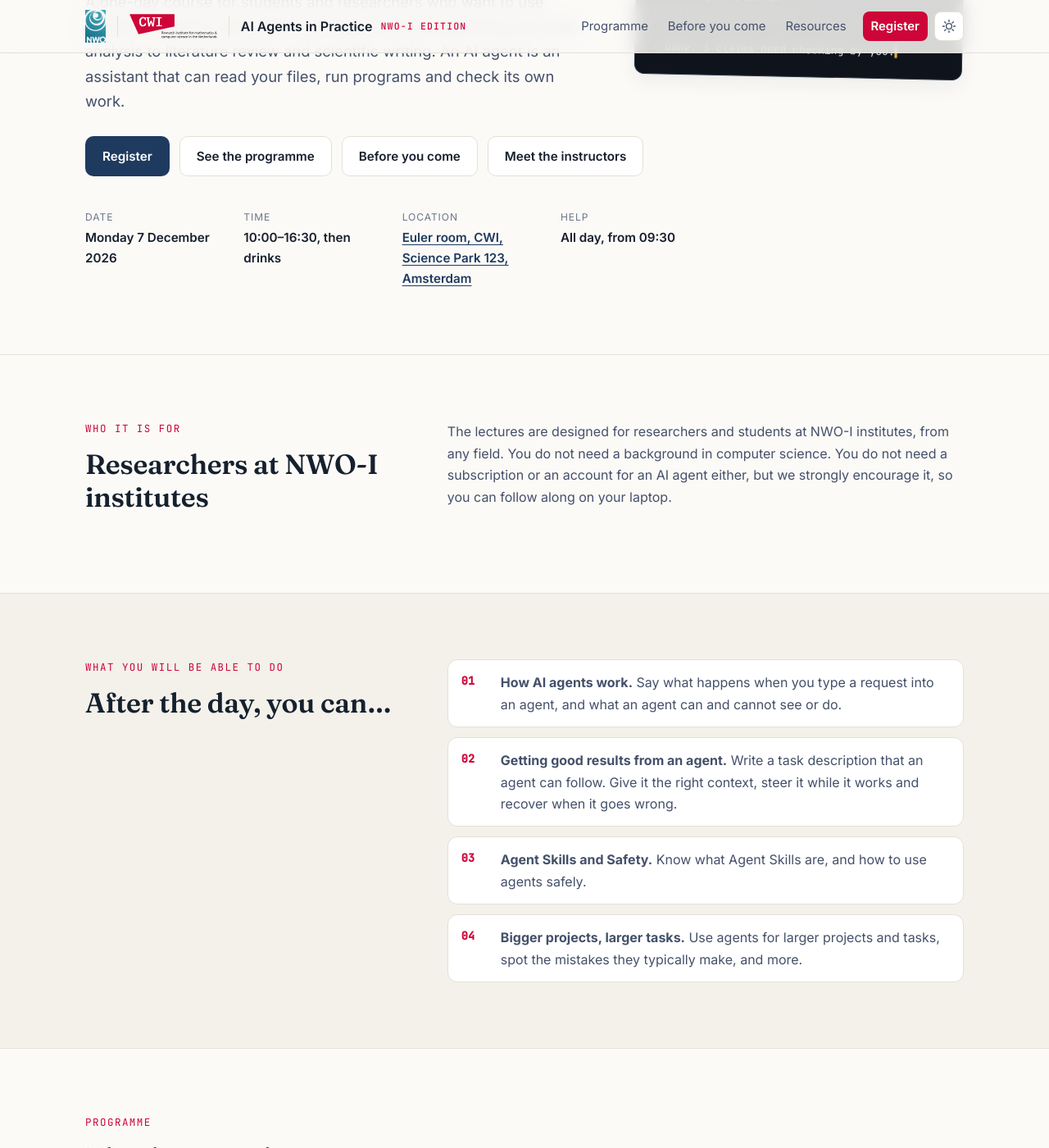
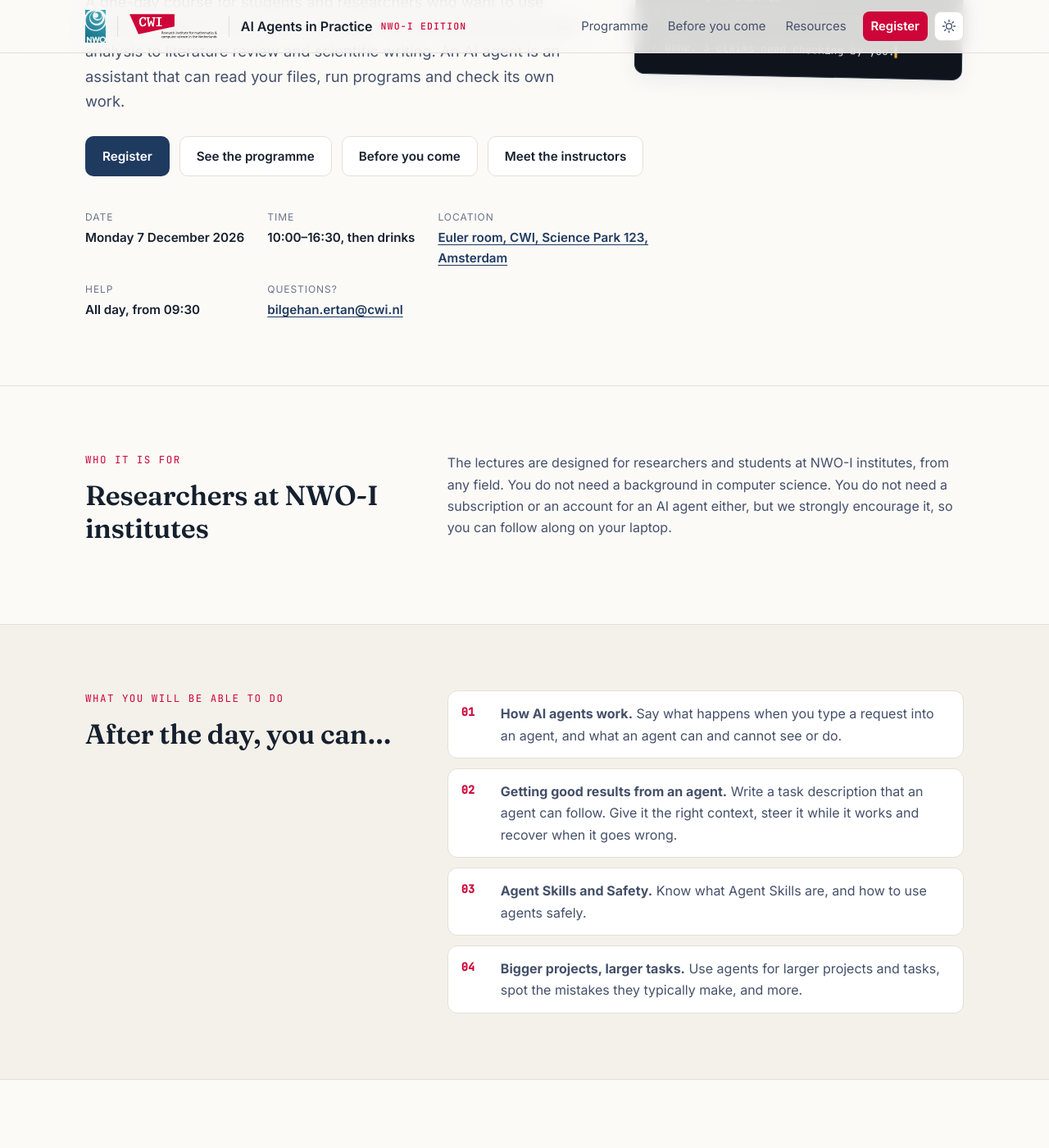
Before and after one commit to nwoi-ai-agents-day/nwoi-ai-agents-day.github.io, a Jekyll site: the page built from index.html, in a window 1280 px wide and 1400 px high, scrolled down 281 px. Shown: the whole window at 82% size. Built offline with Jekyll 4.4.1, drawn with Linux system fonts in a browser that asks for light colours.

Commit message:
Hero facts: Questions? with contact email

```diff
--- a/assets/css/main.scss
+++ b/assets/css/main.scss
@@ -144,7 +144,7 @@ h3 { font-size: 1.15rem; font-weight: 600; }
 .btn-primary { background: var(--accent); color: var(--accent-ink); }
 .btn-primary:hover { color: var(--accent-ink); filter: brightness(1.1); }
 .btn-ghost { border-color: var(--line); color: var(--ink); background: var(--surface); }
-.hero-facts { display: grid; grid-template-columns: repeat(4, minmax(0, auto)); gap: 16px 28px; max-width: 720px; margin: 0; }
+.hero-facts { display: grid; grid-template-columns: repeat(3, minmax(0, auto)); gap: 16px 28px; max-width: 720px; margin: 0; }
 .hero-facts dt { font-size: .75rem; text-transform: uppercase; letter-spacing: .08em; color: var(--muted); }
 .hero-facts dd { margin: 2px 0 0; font-weight: 600; font-size: .95rem; }
 
--- a/index.html
+++ b/index.html
@@ -18,6 +18,7 @@ layout: default
       <div><dt>Time</dt><dd>{{ ev.time }}, then drinks</dd></div>
       <div><dt>Location</dt><dd><a href="{{ ev.maps_url }}">{{ ev.location }}</a></dd></div>
       <div><dt>Help</dt><dd>All day, from {{ ev.walk_in }}</dd></div>
+      <div><dt>Questions?</dt><dd><a href="mailto:{{ ev.contact }}">{{ ev.contact }}</a></dd></div>
     </dl>
   </div>
   <div class="hero-terminal" aria-hidden="true">
```
